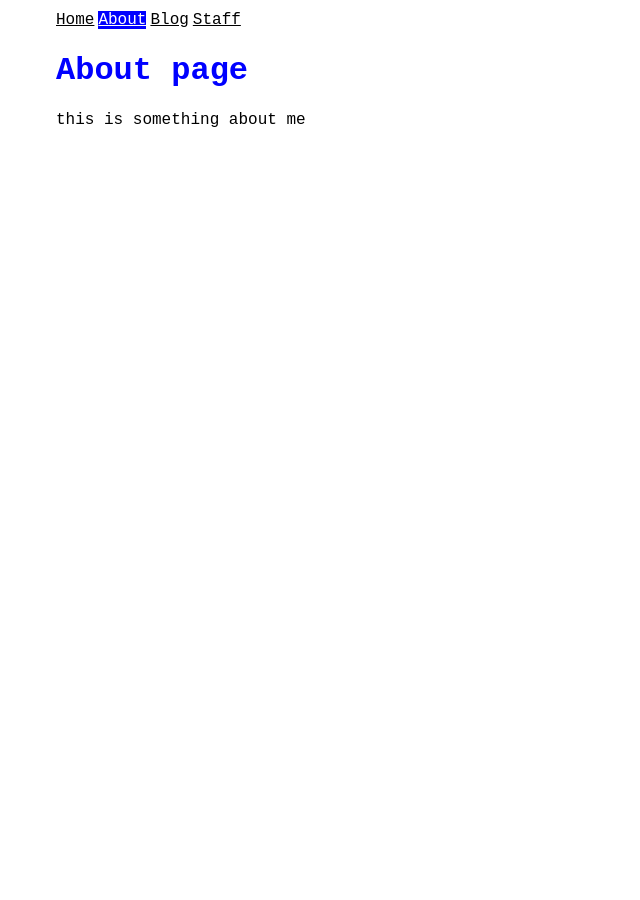
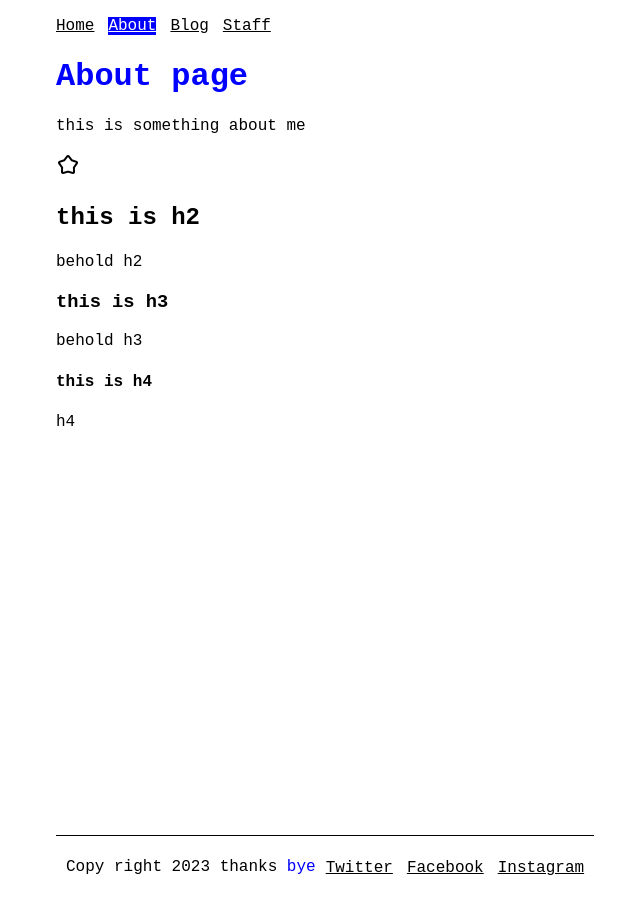
Before and after one commit to regularegg/logblog, a Jekyll site: the page built from about.md, in a window 1280 px wide. Shown: the whole page, without its empty margins (264-904 px from the left). Built offline with Jekyll 4.4.1, drawn with Linux system fonts in a browser that asks for light colours.

Commit message:
more styling thank god

```diff
--- /dev/null
+++ b/_includes/footer.html
@@ -0,0 +1,8 @@
+<footer>
+  <p>Copy right 2023 thanks  <span style="color:blue;"> bye</span></p>
+  <div>
+      <a href="https://twitter.com" target="_blank">Twitter</a>
+      <a href="https://facebook.com" target="_blank">Facebook</a>
+      <a href="https://instagram.com" target="_blank">Instagram</a>
+  </div>
+</footer>
--- a/_layouts/default.html
+++ b/_layouts/default.html
@@ -3,10 +3,14 @@
   <head>
     <meta charset="utf-8">
 		<link rel="stylesheet" href="/assets/css/styles.css">
+    <link rel="stylesheet" href="https://fonts.googleapis.com/css2?family=Material+Symbols+Outlined:opsz,wght,FILL,GRAD@24,400,0,0" />
     <title>{{ page.title }}</title>
   </head>
   <body>
 		{% include navigation.html %}
+    <div>
     {{ content }}
+    </div>
+    {% include footer.html %}
   </body>
 </html>
--- a/_sass/main.scss
+++ b/_sass/main.scss
@@ -48,7 +48,13 @@ html, body { background: white; }
 body{
     max-width: 640px;
     margin: 0 auto;
-    margin-top: 10px;
+    margin-top: 16px;
+}
+
+.content-wrap {
+  display: flex;
+  flex-direction: column;
+  min-height: 100vh; /* Use viewport height */
 }
 
 h1 {
@@ -61,6 +67,15 @@ h2{
   line-height: 1.24;
 }
 
+h3{
+  font-family: "Cousine", monospace;
+}
+
+h4{
+  font-family: "Cousine", monospace;
+}
+
+
 
 a, p{
   color: black;
@@ -72,3 +87,27 @@ a:active, a:hover{
   color: white;
   background-color: blue;
 }
+
+nav a{
+  margin-right: 10px;
+}
+
+footer {
+    height: 64px;
+    display: flex;
+    justify-content: space-between;
+    align-items: center;
+    padding: 0 10px;
+    border-top: 1px solid black;
+    position: fixed;
+    bottom: 0;
+    background: white;
+}
+
+footer a {
+    margin-left: 10px;
+}
+
+img {
+  max-width: 640px;
+}
--- a/about.md
+++ b/about.md
@@ -6,3 +6,21 @@ title: About
 # About page
 
 this is something about me
+
+<span class="material-symbols-outlined"> kid_star </span>
+
+## this is h2
+
+behold h2
+
+
+
+### this is h3
+
+behold h3
+
+
+
+#### this is h4
+
+h4
```
Also changed, not shown: index.md (+1 -1 lines), 13 other files.
